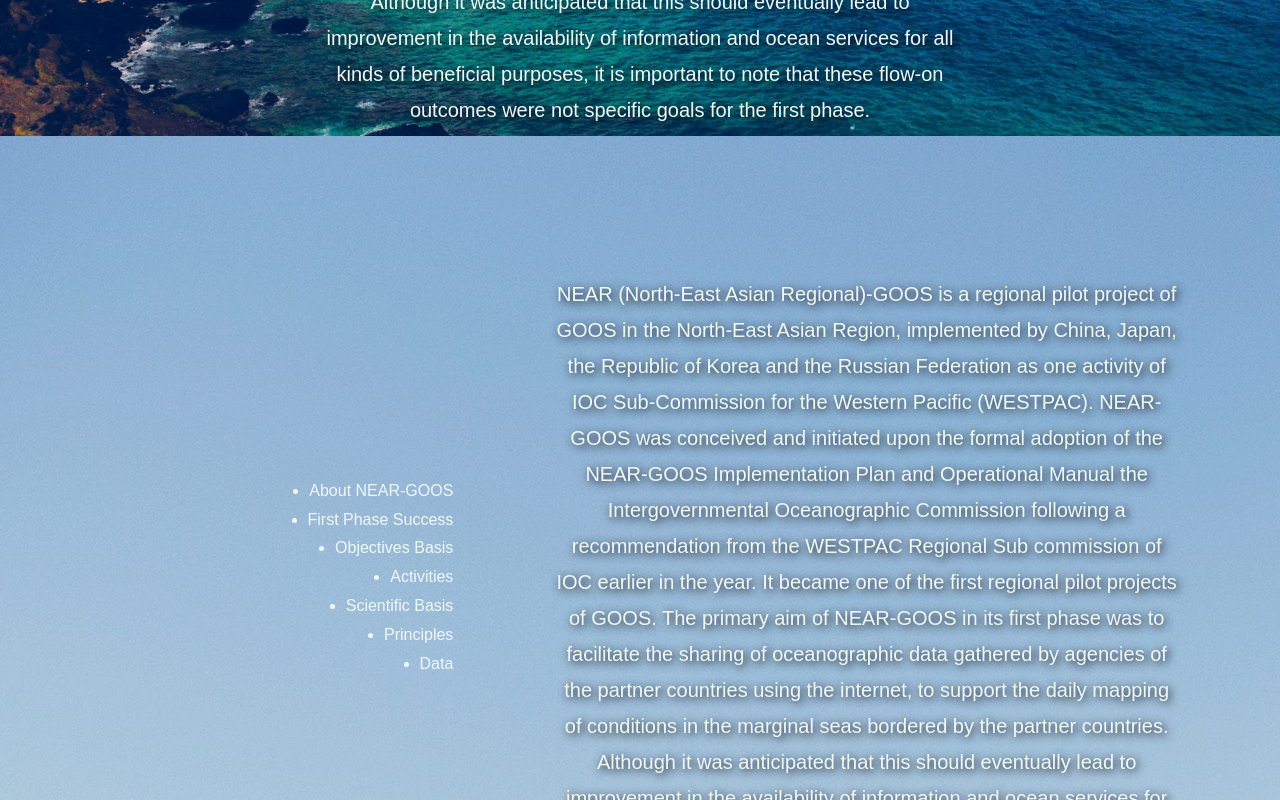
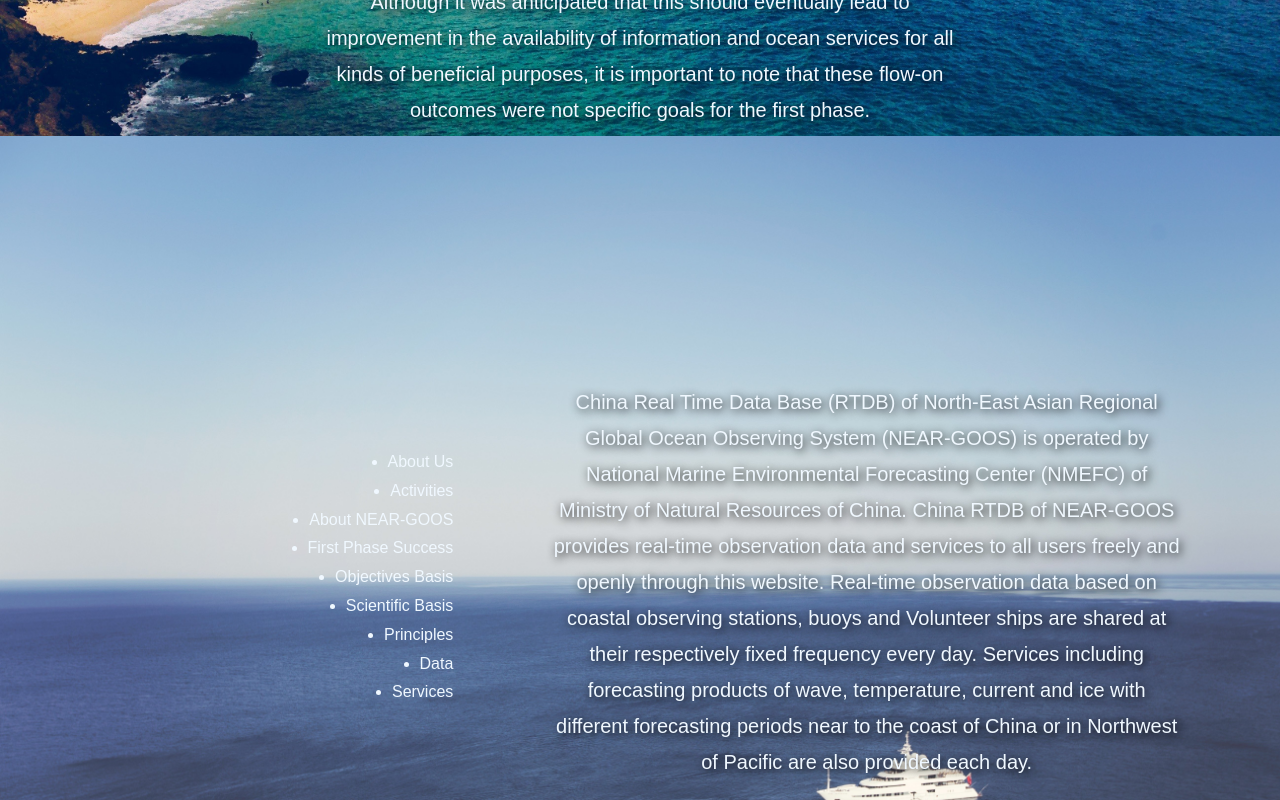
Before and after one commit to evaseemefly/NearGoos, a Vue app in the folder webclient/: page /content/overview in a window 1280 px wide. Shown: the part 1160-1960 px from the top of the page. Built offline with nearby package versions, Linux system fonts and the light colour scheme.

Commit message:
1- 替换了部分文字 2- 替换了部分背景

```diff
--- a/webclient/src/views/content/OverView.vue
+++ b/webclient/src/views/content/OverView.vue
@@ -48,8 +48,8 @@
 
       <div class="right-content">
         <transition name="tabcontent" mode="out-in">
-          <h4 class="item" :key="TabContent.key">
-            {{ TabContent.val }}
+          <h4 class="item" :key="TabContent.key" v-html="TabContent.val">
+            <!-- {{ TabContent.val }} -->
           </h4>
         </transition>
       </div>
@@ -110,39 +110,57 @@
   tabContent: { key: number; title: string; val: string }[] = [
     {
       key: 0,
-      title: 'About NEAR-GOOS',
+      title: 'About Us',
       val:
-        'NEAR (North-East Asian Regional)-GOOS is a regional pilot project of GOOS in the North-East Asian Region, implemented by China, Japan, the Republic of Korea and the Russian Federation as one activity of IOC Sub-Commission for the Western Pacific (WESTPAC). NEAR-GOOS was conceived and initiated upon the formal adoption of the NEAR-GOOS Implementation Plan and Operational Manual the Intergovernmental Oceanographic Commission following a recommendation from the WESTPAC Regional Sub commission of IOC earlier in the year. It became one of the first regional pilot projects of GOOS. The primary aim of NEAR-GOOS in its first phase was to facilitate the sharing of oceanographic data gathered by agencies of the partner countries using the internet, to support the daily mapping of conditions in the marginal seas bordered by the partner countries. Although it was anticipated that this should eventually lead to improvement in the availability of information and ocean services for all kinds of beneficial purposes, it is important to note that these flow-on outcomes were not specific goals for the first phase.',
+        'China Real Time Data Base (RTDB) of North-East Asian Regional Global Ocean Observing System (NEAR-GOOS) is operated by National Marine Environmental Forecasting Center (NMEFC) of Ministry of Natural Resources of China. China RTDB of NEAR-GOOS provides real-time observation data and services to all users freely and openly through this website. Real-time observation data based on coastal observing stations, buoys and Volunteer ships are shared at their respectively fixed frequency every day. Services including forecasting products of wave, temperature, current and ice with different forecasting periods near to the coast of China or in Northwest of Pacific are also provided each day. ',
     },
     {
       key: 1,
-      title: 'First Phase Success',
-      val: 'First Phase Success 内容',
+      title: 'Activities',
+      val:
+        'The 18th Session of NEAR-GOOS Coordinating Committee Meeting was hosted by NMEFC in Fujian of China during 20-22 November 2017.The 8th Session of NEAR-GOOS Coordinating Committee Meeting was hosted in Beijing of China during 8-10 December of 2003.The 3rd session of NEAR-GOOS Coordinating Committee Meeting was hosted in Beijing of China during 3-6 August 1998.',
     },
     {
       key: 2,
-      title: 'Objectives Basis',
-      val: 'Objectives Basis 内容',
+      title: 'About NEAR-GOOS',
+      val:
+        'The North-East Asian Regional Global Ocean Observing System (NEAR-GOOS) is a regional pilot project of GOOS in the North-East Asian Region, implemented by China, Japan, the Republic of Korea and the Russian Federation as one activity of IOC Sub-Commission for the Western Pacific (WESTPAC).  NEAR-GOOS was conceived and initiated upon the formal adoption of the NEAR-GOOS Implementation Plan and Operational Manual the Intergovernmental Oceanographic Commission following a recommendation from the WESTPAC Regional Sub commission of IOC earlier in the year. It became one of the first regional pilot projects of GOOS.',
     },
     {
       key: 3,
-      title: 'Activities',
-      val: 'Activities 内容',
+      title: 'First Phase Success',
+      val:
+        'The most important success of NEAR-GOOS in its first phase were:<br>1. The consolidation of a functional two-mode distributed Internet-based database structure in the partner countries as a workable model for the enhancement and coordinated handing of oceanographic data at national level;<br>2. The linking of this structure with two Regional Databases that are responsible for the receipt and merging of data concerning the NEAR-GOOS region as a whole, thus creating a regional database system which is part of GOOS;<br>3. The adoption and practice of a free and open data exchange policy, predating the formulation of such a policy for GOOS as a whole;4. The implementation of coordinated and approved data exchange management training for regional participants.',
     },
     {
       key: 4,
-      title: 'Scientific Basis',
-      val: 'Scientific Basis 内容',
+      title: 'Objectives Basis',
+      val:
+        'The most important success of NEAR-GOOS in its first phase were:1. The consolidation of a functional two-mode distributed Internet-based database structure in the partner countries as a workable model for the enhancement and coordinated handing of oceanographic data at national level;2. The linking of this structure with two Regional Databases that are responsible for the receipt and merging of data concerning the NEAR-GOOS region as a whole, thus creating a regional database system which is part of GOOS;3. The adoption and practice of a free and open data exchange policy, predating the formulation of such a policy for GOOS as a whole;4. The implementation of coordinated and approved data exchange management training for regional participants.',
     },
     {
       key: 5,
-      title: 'Principles',
-      val: 'Principles 内容',
+      title: 'Scientific Basis',
+      val:
+        'The most important success of NEAR-GOOS in its first phase were:1. The consolidation of a functional two-mode distributed Internet-based database structure in the partner countries as a workable model for the enhancement and coordinated handing of oceanographic data at national level;2. The linking of this structure with two Regional Databases that are responsible for the receipt and merging of data concerning the NEAR-GOOS region as a whole, thus creating a regional database system which is part of GOOS;3. The adoption and practice of a free and open data exchange policy, predating the formulation of such a policy for GOOS as a whole;4. The implementation of coordinated and approved data exchange management training for regional participants.',
     },
     {
       key: 6,
+      title: 'Principles',
+      val:
+        'The most important success of NEAR-GOOS in its first phase were:1. The consolidation of a functional two-mode distributed Internet-based database structure in the partner countries as a workable model for the enhancement and coordinated handing of oceanographic data at national level;2. The linking of this structure with two Regional Databases that are responsible for the receipt and merging of data concerning the NEAR-GOOS region as a whole, thus creating a regional database system which is part of GOOS;3. The adoption and practice of a free and open data exchange policy, predating the formulation of such a policy for GOOS as a whole;4. The implementation of coordinated and approved data exchange management training for regional participants.',
+    },
+    {
+      key: 7,
       title: 'Data',
-      val: 'Data 内容',
+      val:
+        'The oceanographic data for NEAR-GOOS are temperature, currents, waves, sea-level, and other meteorological elements. Collection of observation data in real-time is very expensive. It also has limitation in space and time for the operational service, which can be overcome by means of in-directed method of data producing, such as numerical modeling. They are complementary to each other, and will enhance the operational capability. The NEAR-GOOS region is one of the most densely and frequently surveyed areas in the world. Observations by research vessels have taken place routinely along sections for more than 50 years. Human activities in the region are extensive; thus, the need for environmental monitoring is crucial. Ocean monitoring activities in the region include in situ data -by moored surface buoys, drifting buoys, towers, coastal stations, research vessels, and voluntary observation ships. The implementation of NEAR-GOOS will require the collection of oceanographic data, as well as marine meteorological and other data.',
+    },
+    {
+      key: 7,
+      title: 'Services',
+      val:
+        'Oceans covering almost 70% of the Earth’s surface are a major driver of the world’s weather and climate. Ocean foresting services play an important role in human and property safety at seas, coastal management, climate change, economic growth, etc. A series of marine forecasting services including numeric forecasting products of wave, temperature, current and ice with different forecasting periods near to the coast of China or in Northwest of Pacific are freely and openly provided every day',
     },
   ];
   mounted() {}
@@ -195,7 +213,7 @@
 };
 @basebackgroundimage: {
   // background-size: 100% auto;
-  background-size: 100% 100%;
+  background-size:cover;
 };
 
 .isOpacity {
@@ -280,6 +298,7 @@
   flex-direction: row;
   justify-content: center;
   align-items: center;
+  @basebackgroundimage();
   // width: 80%;
   ul {
     display: flex;
@@ -306,7 +325,7 @@
     }
   }
 }
-.content-introduce:fullscreen{
+.content-introduce:fullscreen {
   background: red;
 }
 @keyframes content-fade-in {
@@ -326,7 +345,8 @@
 // }
 // goals
 .content-2 {
-  background: url('/images/background/home_1_2.jpg');
+  // background: url('/images/background/home_1_2.jpg');
+  background: url('/images/background/home_2_3.jpg');
   @basebackgroundimage();
   .basecontent();
   .content-1-title {
@@ -383,7 +403,8 @@
 }
 // area
 .content-4 {
-  background: url('/images/background/home_1_5.jpg');
+  // background: url('/images/background/home_1_5.jpg');
+  background: url('/images/background/home_2_4.jpg');
   @basebackgroundimage();
   .basecontent();
   .content-1-title {
--- a/webclient/src/views/footer/Footer.vue
+++ b/webclient/src/views/footer/Footer.vue
@@ -24,7 +24,7 @@
     </div>
     <!-- 成员国 -->
     <div class="members">
-      <h4>NEAR-GOOS Members Countries</h4>
+      <h4>NEAR-GOOS Member Countries</h4>
       <div>
         <img src="/images/logo/chn.jpg" />
         <img src="/images/logo/jap.jpg" />
@@ -35,10 +35,8 @@
     <!-- 版权 -->
     <div class="copyright">
       <h4>
-        Copyright ©right;
+        All rights reserved by NMEFC
       </h4>
-      <h4>2013 National Marine Environment Forecasting Center(NMEFC)</h4>
-      <h4>All Rights Reserved</h4>
     </div>
   </div>
 </template>
```
Also changed, not shown: webclient/src/views/content/Product.vue (+13 -6 lines).
